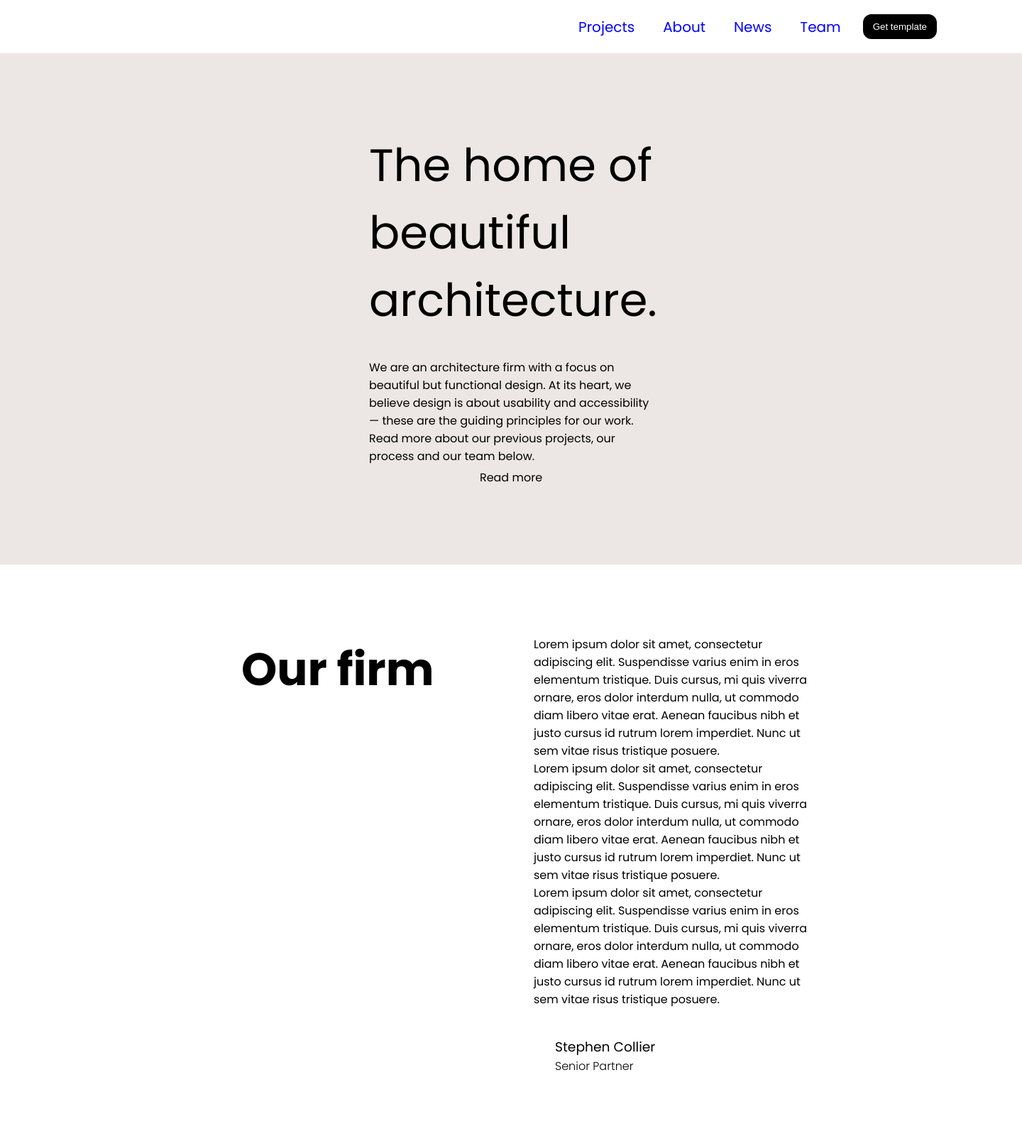
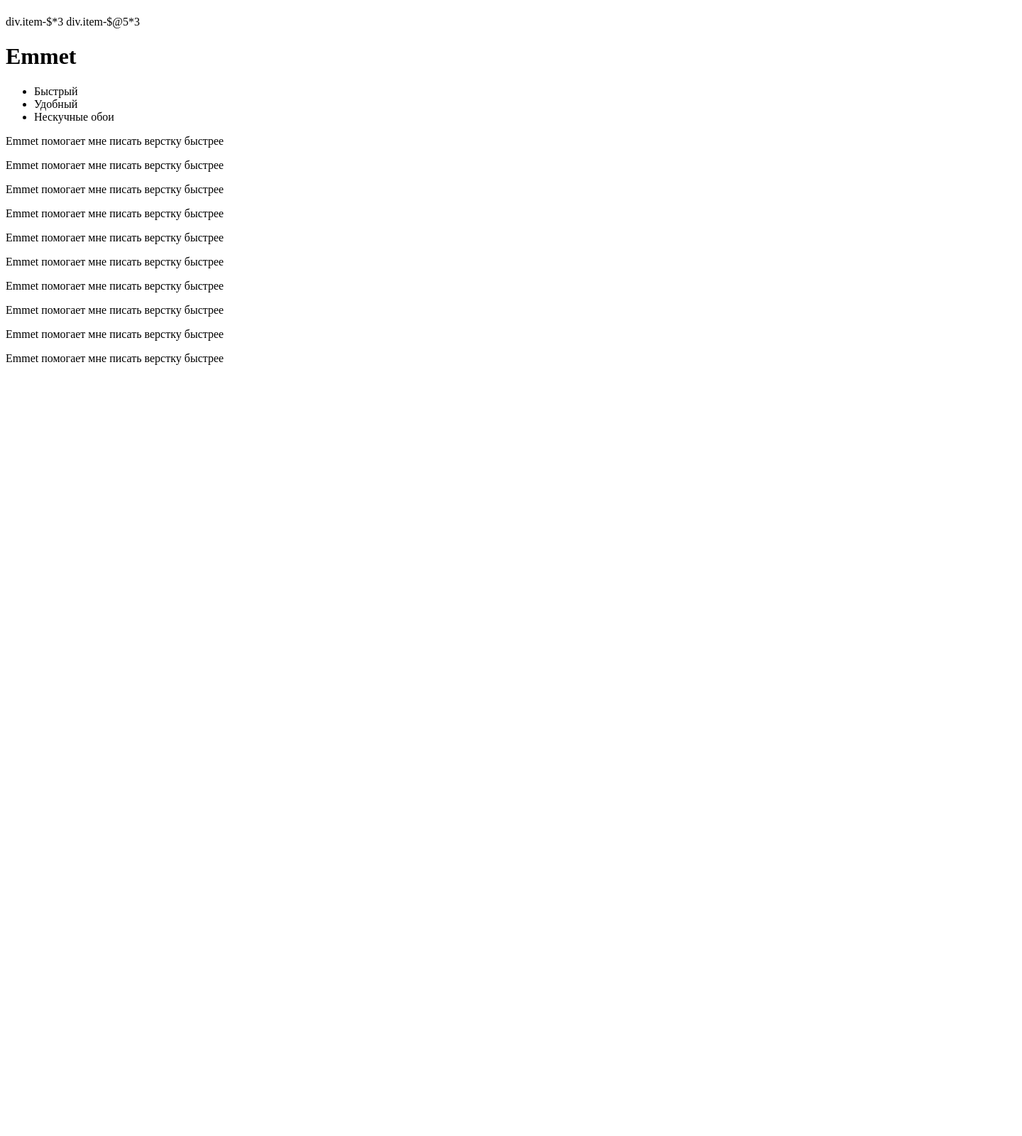
Before and after one commit to DanilChyksin/danilChyksin.github.io, a plain HTML site: page index.html in a window 1280 px wide. Shown: the top 1600 px of the page at 71% size, 1440 px wide, since content can reach past the window. After the commit the page ends 800 px from the top, so only its background shows below. Drawn offline with Linux system fonts and the light colour scheme.

Commit message:
add files

```diff
--- a/index.html
+++ b/index.html
@@ -7,119 +7,44 @@
     <link rel="stylesheet" href="./style.css" />
   </head>
   <body>
-    <header class="header container">
-      <img height="30px" src="./img/logo.png" alt="" />
-      <nav class="flex-center">
-        <ul class="nav">
-          <li><a href="">Projects</a></li>
-          <li><a href="">About</a></li>
-          <li><a href="">News</a></li>
-          <li><a href="">Team</a></li>
-        </ul>
-        <button class="button">Get template</button>
-      </nav>
-    </header>
-    <div class="banner">
-      <div class="text_banner">
-        <div class="flex_center">
-          <h1 class="beautiful">The home of beautiful architecture.</h1>
-          <p class="text">
-            We are an architecture firm with a focus on beautiful but functional
-            design. At its heart, we believe design is about usability and
-            accessibility — these are the guiding principles for our work. Read
-            more about our previous projects, our process and our team below.
-          </p>
-          <p class="readmore">Read more</p>
-        </div>
-      </div>
-      <img src="./img/banner.png" alt="" />
-    </div>
-
-    <div class="banner2">
-      <div class="text_banner2">
-        <h1 class="ourm">Our firm</h1>
-      </div>
-      <div class="flex_centre2">
-        <p class="lorem1">
-          Lorem ipsum dolor sit amet, consectetur adipiscing elit. Suspendisse
-          varius enim in eros elementum tristique. Duis cursus, mi quis viverra
-          ornare, eros dolor interdum nulla, ut commodo diam libero vitae erat.
-          Aenean faucibus nibh et justo cursus id rutrum lorem imperdiet. Nunc
-          ut sem vitae risus tristique posuere.
-        </p>
-        <p class="lorem1">
-          Lorem ipsum dolor sit amet, consectetur adipiscing elit. Suspendisse
-          varius enim in eros elementum tristique. Duis cursus, mi quis viverra
-          ornare, eros dolor interdum nulla, ut commodo diam libero vitae erat.
-          Aenean faucibus nibh et justo cursus id rutrum lorem imperdiet. Nunc
-          ut sem vitae risus tristique posuere.
-        </p>
-        <p class="lorem1">
-          Lorem ipsum dolor sit amet, consectetur adipiscing elit. Suspendisse
-          varius enim in eros elementum tristique. Duis cursus, mi quis viverra
-          ornare, eros dolor interdum nulla, ut commodo diam libero vitae erat.
-          Aenean faucibus nibh et justo cursus id rutrum lorem imperdiet. Nunc
-          ut sem vitae risus tristique posuere.
-        </p>
-        <div class="rewie">
-          <img src="./img/rewie.png" alt="" />
-          <div>
-            <h3>Stephen Collier</h3>
-            <h4>Senior Partner</h4>
-          </div>
-        </div>
-      </div>
-    </div>
-    <img src="./img/Frame (1).png" />
-
-    <div class="banner3">
-      <div class="text_banner3">
-        <p class="our">OUR PROCES</p>
-        <h1 class="Whatwedo">How we do what we do</h1>
-      </div>
-    </div>
-    <article class="adven">
-      <h3>Our process</h3>
-      <h2>How we do what we do.</h2>
-      <div>
-        <div>
-          <img src="./img/ad_1.png" alt="" />
-          <h4>Sketching</h4>
-          <p>
-            Lorem ipsum dolor sit amet, consectetur adipiscing elit. Nulla ut
-            tristique libero. Nulla luctus sapien ac arcu tempor, vitae tempor
-            leo iaculis.
-          </p>
-        </div>
-        <div>
-          <img src="./img/ad_2.png" alt="" />
-          <h4>Sketching</h4>
-          <p>
-            Lorem ipsum dolor sit amet, consectetur adipiscing elit. Nulla ut
-            tristique libero. Nulla luctus sapien ac arcu tempor, vitae tempor
-            leo iaculis.
-          </p>
-        </div>
-        <div>
-          <img src="./img/ad_3.png" alt="" />
-          <h4>Sketching</h4>
-          <p>
-            Lorem ipsum dolor sit amet, consectetur adipiscing elit. Nulla ut
-            tristique libero. Nulla luctus sapien ac arcu tempor, vitae tempor
-            leo iaculis.
-          </p>
-        </div>
-      </div>
-    </article>
-    <div class="bg_section">
-      <img src="./img/bg_section.png" alt="" />
-      <div>
-        <h3>The swirling staircase</h3>
-        <p>
-          Lorem ipsum dolor sit amet, dolor<br />
-          sit amet dolor sit amet.
-        </p>
-      </div>
-    </div>
+    <!-- 2 -->
+    <table>
+      <tr>
+        <td></td>
+        <td></td>
+        <td></td>
+      </tr>
+      <tr>
+        <td></td>
+        <td></td>
+        <td></td>
+      </tr>
+      <tr>
+        <td></td>
+        <td></td>
+        <td></td>
+      </tr>
+    </table>
+    <!-- 3 -->
+     div.item-$*3
+     div.item-$@5*3
+    <main>
+      <h1>Emmet</h1>
+      <ul>
+        <li>Быстрый</li>
+        <li>Удобный</li>
+        <li>Нескучные обои</li>
+      </ul>
+      <p>Emmet помогает мне писать верстку быстрее</p>
+      <p>Emmet помогает мне писать верстку быстрее</p>
+      <p>Emmet помогает мне писать верстку быстрее</p>
+      <p>Emmet помогает мне писать верстку быстрее</p>
+      <p>Emmet помогает мне писать верстку быстрее</p>
+      <p>Emmet помогает мне писать верстку быстрее</p>
+      <p>Emmet помогает мне писать верстку быстрее</p>
+      <p>Emmet помогает мне писать верстку быстрее</p>
+      <p>Emmet помогает мне писать верстку быстрее</p>
+      <p>Emmet помогает мне писать верстку быстрее</p>
+    </main>
   </body>
 </html>
--- a/style.css
+++ b/style.css
@@ -1,179 +1,31 @@
-@import url("https://fonts.googleapis.com/css2?family=Poppins:ital,wght@0,100;0,200;0,300;0,400;0,500;0,600;0,700;0,800;0,900;1,100;1,200;1,300;1,400;1,500;1,600;1,700;1,800;1,900&display=swap");
-* {
-  margin: 0;
-  padding: 0;
+.red {
+  color: red;
 }
-body {
-  font-family: "Poppins", sans-serif;
-  width: 1440px;
-  margin: 0 auto;
+.font-bold {
+  color: blue;
+  font-size: 34px;
 }
-.header {
-  padding: 20px 0 20px 0;
-  display: flex;
-  justify-content: space-between;
-  align-items: center;
+.font-style {
+  font-style: italic;
 }
-.nav {
-  display: flex;
-  gap: 40px;
+#h2 {
+  color: aqua;
+  font-size: 14px;
+  font-style: normal;
 }
-li {
-  list-style: none;
+.width {
+  width: 400px;
+  padding: 20px;
 }
-a {
-  color: #000;
-  text-decoration: none;
-}
-.container {
-  width: 1200px;
-  margin: 0 auto;
-}
-.banner {
+.flex {
   display: flex;
   align-items: center;
-  justify-content: space-between;
+  gap: 50px;
 }
-.text {
-  width: 500px;
-}
-.text_banner {
-  width: 100%;
-  height: 720px;
-  background-color: #ece7e4;
-}
-.flex_center {
-  display: flex;
-  flex-direction: column;
-  align-items: center;
-  justify-content: center;
-  height: 100%;
-}
-.flex-center {
-  display: flex;
-  gap: 31px;
-  align-items: center;
-}
-.button {
-  cursor: pointer;
-  background-color: #000;
-  padding: 10px 14px 10px 14px;
-  color: white;
-  border: none;
-  border-radius: 12px;
-  transition: all 300ms ease-in-out;
-}
-.button:hover {
-  background-color: white;
-  color: #000;
-}
-.nav > li > a {
-  font-size: 20px;
-  color: blue;
-}
-.news > article {
-  width: 100px;
-  height: 100px;
+.blue {
   background-color: aqua;
 }
 
-.beautiful {
-  width: 400px;
-  font-weight: 400;
-  font-size: 64px;
+.gap {
+  gap: 10px;
 }
-
-.text {
-  font-size: 16px;
-  width: 400px;
-  height: 120px;
-  margin: 35px;
-}
-
-.banner2 {
-  display: flex;
-
-  justify-content: space-between;
-  width: 80%;
-  margin-top: 100px;
-}
-
-.text_banner2 {
-  width: 100%;
-  height: 720px;
-  background-color: #ffffff;
-  font-size: 32px;
-}
-
-.flex_centre2 {
-}
-
-.lorem1 {
-  width: 400px;
-}
-
-.ourm {
-  padding-left: 340px;
-}
-
-.banner3 {
-  display: flex;
-  align-items: center;
-  justify-content: space-between;
-}
-
-.text_banner3 {
-  text-align: center;
-}
-
-.our {
-  size: 14px;
-  width: 122px;
-  height: 20px;
-}
-
-.Whatwedo {
-  size: 39px;
-  width: 468px;
-  height: 42px;
-}
-.rewie {
-  display: flex;
-  align-items: center;
-  gap: 30px;
-  margin-top: 40px;
-}
-.rewie > div > h3 {
-  font-weight: 400;
-}
-.rewie > div > h4 {
-  font-weight: 300;
-}
-.adven {
-  text-align: center;
-}
-.adven > div {
-  display: flex;
-}
-.bg_section {
-  position: relative;
-  width: 100%;
-  height: 600px;
-}
-.bg_section > img {
-  width: 100%;
-  height: 100%;
-}
-.bg_section > div {
-  position: absolute;
-  top: 50%;
-  left: 60px;
-}
-.bg_section > div > h3 {
-  font-weight: 400;
-  font-size: 14px;
-}
-.bg_section > div > p {
-  font-weight: 300;
-  font-size: 16px;
-}
```
